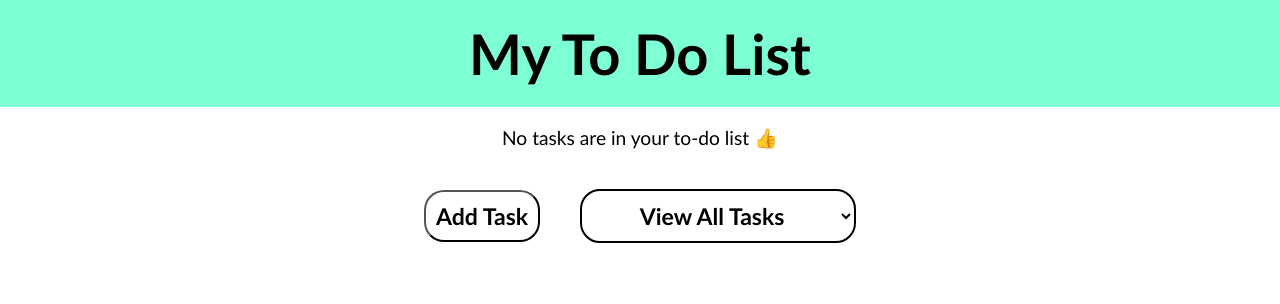
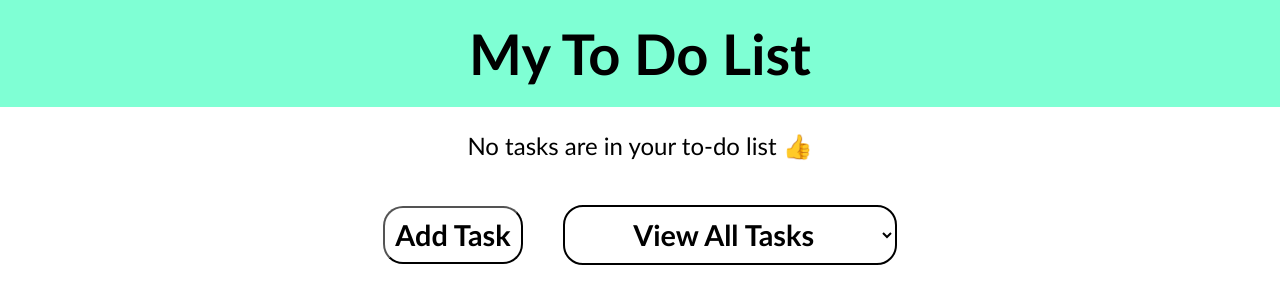
Before and after one commit to DistantNemesis/todo-app, a React (Vite) app: page / in a window 1280 px wide. Shown: the top 304 px of the page. Built offline with nearby package versions, Linux system fonts and the light colour scheme.

Commit message:
Refactoring

```diff
--- a/package.json
+++ b/package.json
@@ -11,7 +11,8 @@
   },
   "dependencies": {
     "react": "^19.1.1",
-    "react-dom": "^19.1.1"
+    "react-dom": "^19.1.1",
+    "react-icons": "^5.5.0"
   },
   "devDependencies": {
     "@eslint/js": "^9.33.0",
--- a/src/App.css
+++ b/src/App.css
@@ -7,7 +7,6 @@ header{
 }
 
 .add-task-form {
-    font-size: 1.2em;
     display: flex;
     flex-direction: column;
     align-items: flex-start;
@@ -29,7 +28,7 @@ header{
     font-family: 'Gill Sans', 'Gill Sans MT', Calibri, 'Trebuchet MS', sans-serif;
     font-size: 1.2em;
     font-weight: bold;
-
+    cursor: pointer;
 }
 
 .select-task-button{
@@ -43,12 +42,12 @@ header{
     font-family: 'Gill Sans', 'Gill Sans MT', Calibri, 'Trebuchet MS', sans-serif;
     font-size: 1.2em;
     font-weight: bold;
+    cursor: pointer;
 }
 
 
 .task-list{
     width: 500px;
-    font-size: 1.2em;
     word-wrap: break-word;
     text-align: left;
     margin: 0 auto;
@@ -63,3 +62,18 @@ header{
     justify-content: space-between;
     align-items: center;
 }
+
+.task-options-button{
+    background: none;
+    border: none;
+    font-size: 1em;
+    cursor: pointer;
+    padding: 0;
+    margin-top: 5px;
+}
+
+.completion-checkbox{
+    width: 20px;
+    height: 20px;
+    cursor: pointer;
+}
--- a/src/App.jsx
+++ b/src/App.jsx
@@ -1,17 +1,36 @@
-
+import { useState } from 'react'
 import './App.css'
 import TaskList from './components/TaskList/TaskList.jsx'
+import AddTask from './components/TaskList/AddTask.jsx'
+
 function App() {
+  const [tasks, setTasks] = useState([])
+  const [showForm, setShowForm] = useState(false);
+  const [filter, setFilter] = useState('all');
 
   return (
     <>
-    <header>
-        My To Do List
-    </header>
+      <header>
+          My To Do List
+      </header>
 
-    <main>
-      <TaskList />
-    </main>
+      <main>
+        {showForm ? (
+          <AddTask setTasks={setTasks} tasks={tasks} setShowForm={setShowForm} />
+        ) : (
+          <>
+            <TaskList tasks={tasks} setTasks={setTasks} filter={filter} />
+            <div>
+              <button className="click-button" onClick={(e) => setShowForm(true)}>Add Task</button>
+              <select value={filter} id="select-task" className="select-task-button" onChange={(e) => setFilter(e.target.value)}>
+                <option value="all"> View All Tasks</option>
+                <option value="completed"> View Completed Tasks</option>
+                <option value="active"> View Active Tasks</option>
+              </select>
+            </div>
+          </>
+        )}
+      </main>
     </>
   )
 }
--- a/src/components/TaskList/TaskList.jsx
+++ b/src/components/TaskList/TaskList.jsx
@@ -1,43 +1,13 @@
-import { useState } from 'react'
-import AddTask from './AddTask.jsx'
+import { BsThreeDots } from "react-icons/bs";
 
+function TaskList({tasks, setTasks, filter}) {
 
-function TaskList() {
-  const [tasks, setTasks] = useState([])
-  const [filter, setFilter] = useState('all');
-  const [showForm, setShowForm] = useState(false);
-
-  return (
-    <>
-      {showForm ? (
-        <AddTask setTasks={setTasks} tasks={tasks} setShowForm={setShowForm} />
-      ) : (
-        <>
-              {tasks.length === 0 ? (
-                <p>No tasks are in your to-do list &#128077;</p>
-              ) : (
-              <Filter filter={filter} tasks={tasks} />
-              )}
-            <div>
-                <button className="click-button" onClick={addTask}>Add Task</button>
-                <select id="select-task" className="select-task-button" onChange={handleFilterChange}>
-                  <option value="all"> View All Tasks</option>
-                  <option value="completed"> View Completed Tasks</option>
-                  <option value="active"> View Active Tasks</option>
-                </select>
-            </div>
-        </>
-      )}
-    </>
-  )
-  function addTask() {
-    setShowForm(true);
+  if (tasks.length === 0) {
+    console.log("No tasks found");
+    return <p>No tasks are in your to-do list &#128077;</p>
   }
 
-  function handleFilterChange() {
-    setFilter(document.getElementById("select-task").value);
-  }
-  function Filter({filter}) {
+  else {
     let filteredTasks = [...tasks];
     if(filter === 'active') {
       filteredTasks = filteredTasks.filter(task => !task.taskCompleted);
@@ -60,23 +30,24 @@ function TaskList() {
         {filteredTasks.map((task) => (
           <li key={task.taskID}>
             <div className="task-item" >
-              <input type="checkbox" checked={task.taskCompleted} onChange={() => toggleTaskCompletion(task.taskID, setTasks)}/>
+              <input className ="completion-checkbox" type="checkbox" checked={task.taskCompleted} onChange={() => toggleTaskCompletion(task.taskID, setTasks)}/>
               <div>
                 <p>Task: {task.taskName}</p>
               </div>
               <div>
                 <p>Due Date: {task.taskDueDate}</p>
               </div>
+              <button className="task-options-button"><BsThreeDots /></button>
             </div>
           </li>
         ))}
       </ul>
     )
-    function toggleTaskCompletion(id) {
-      const filteredTasks = tasks.map(task => task.taskID === id ? {...task, taskCompleted: !task.taskCompleted} : task);
-      console.log("toggling:", id);
-      setTasks(filteredTasks);
-    }
+  }
+  function toggleTaskCompletion(id) {
+    const filteredTasks = tasks.map(task => task.taskID === id ? {...task, taskCompleted: !task.taskCompleted} : task);
+    console.log("toggling:", id);
+    setTasks(filteredTasks);
   }
 }
 export default TaskList
--- a/src/index.css
+++ b/src/index.css
@@ -1,6 +1,3 @@
-
-
-
 body{
   margin: 0;
   padding: 0;
@@ -11,8 +8,8 @@ main{
   width: 600px;
   margin: 0 auto;
   text-align: center;
-  font-size: 1.2em;
-    display: flex;
-    flex-direction: column;
-    justify-content: center;
+  font-size: 1.5em;
+  display: flex;
+  flex-direction: column;
+  justify-content: center;
 }
```
Also changed, not shown: 1 other file (tests, documents, lock files or other folders).
